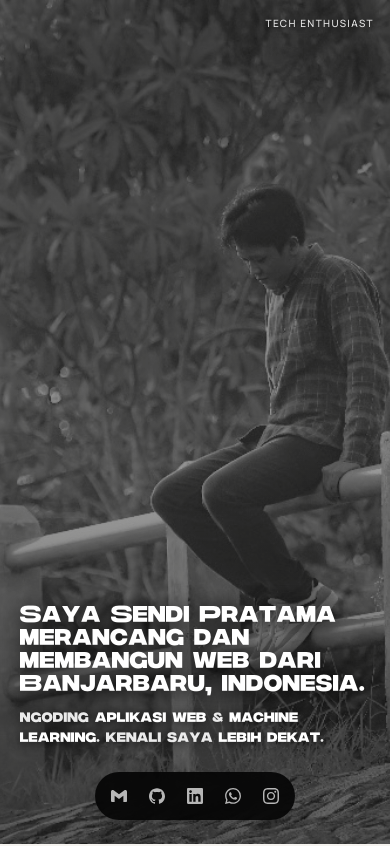
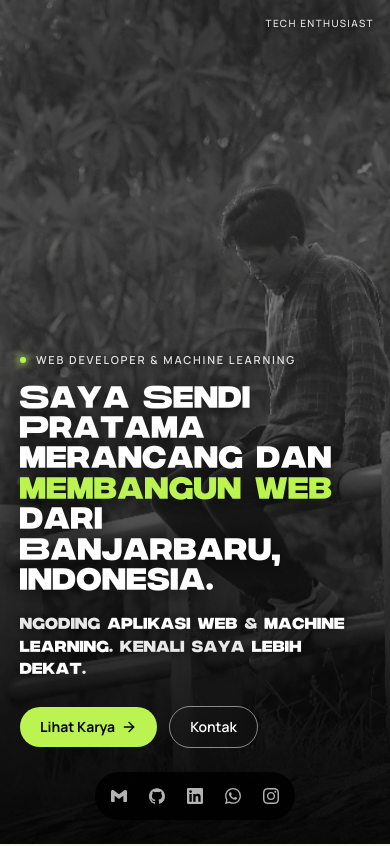
Before and after one commit to sendi8921/PORTOFOLIO, a React (Vite) app: page / in a window 390 px wide. Shown: the top 846 px of the page. Built offline with nearby package versions, Linux system fonts and the light colour scheme.

Commit message:
Improve hero section layout and typography on mobile
Co-Authored-By: Devin AI <158243242+devin-ai-integration[bot]@users.noreply.github.com>

```diff
--- a/src/components/Portfolio.jsx
+++ b/src/components/Portfolio.jsx
@@ -443,7 +443,8 @@ export default function PortfolioMinimal() {
           className="absolute inset-0 w-full h-full object-cover object-center grayscale opacity-90"
         />
         <div className="absolute inset-0 bg-black/25" />
-        <div className="absolute inset-0 bg-gradient-to-b from-black/35 via-black/10 to-black/45" />
+        <div className="absolute inset-0 bg-gradient-to-b from-black/40 via-black/10 to-black/50" />
+        <div className="absolute inset-x-0 bottom-0 h-[72%] bg-gradient-to-t from-black/85 via-black/45 to-transparent" />
 
         <div className="absolute top-4 right-4 sm:top-8 sm:right-8 text-right max-w-[45%] sm:max-w-none">
           <p className="text-[10px] sm:text-sm font-medium tracking-[0.14em] sm:tracking-[0.18em] uppercase text-white/90 drop-shadow-[0_1px_4px_rgba(0,0,0,0.9)]">
@@ -452,17 +453,40 @@ export default function PortfolioMinimal() {
         </div>
 
         <div className="absolute bottom-24 left-5 right-5 sm:bottom-40 sm:left-10 sm:right-auto sm:max-w-lg">
-          <p className="font-cantry text-white font-semibold leading-[1.15] text-xl xs:text-2xl sm:text-3xl md:text-4xl drop-shadow-[0_2px_10px_rgba(0,0,0,0.85)] break-words">
+          <div className="mb-4 sm:mb-5 flex items-center gap-2.5">
+            <span className="h-1.5 w-1.5 rounded-full bg-lime-300 shadow-[0_0_10px_2px_rgba(190,242,100,0.7)]" />
+            <span className="text-[11px] sm:text-xs font-semibold uppercase tracking-[0.16em] sm:tracking-[0.18em] text-white/85 drop-shadow-[0_1px_4px_rgba(0,0,0,0.9)]">
+              Web Developer &amp; Machine Learning
+            </span>
+          </div>
+
+          <h1 className="font-cantry text-white font-semibold leading-[1.12] text-[1.7rem] xs:text-3xl sm:text-4xl md:text-5xl drop-shadow-[0_2px_12px_rgba(0,0,0,0.9)] break-words">
             Saya Sendi Pratama merancang dan{" "}
-            <span className="font-medium">membangun web</span> dari{" "}
+            <span className="text-lime-300">membangun web</span> dari{" "}
             Banjarbaru, Indonesia.
-          </p>
-          <p className="font-cantry mt-3 sm:mt-5 text-white/90 text-xs sm:text-sm leading-relaxed max-w-sm drop-shadow-[0_1px_6px_rgba(0,0,0,0.85)]">
+          </h1>
+
+          <p className="font-cantry mt-4 sm:mt-5 text-white/90 text-sm leading-relaxed max-w-sm drop-shadow-[0_1px_6px_rgba(0,0,0,0.9)]">
             Ngoding{" "}
             <span className="font-medium text-white">aplikasi web</span> &amp;{" "}
             <span className="font-medium text-white">machine learning</span>.
             Kenali saya <span className="font-medium text-white">lebih dekat</span>.
           </p>
+
+          <div className="mt-6 flex flex-wrap items-center gap-3">
+            <a
+              href="#work"
+              className="inline-flex items-center gap-1.5 rounded-full bg-lime-300 text-black text-sm font-bold px-5 py-2.5 hover:bg-lime-200 transition-colors"
+            >
+              Lihat Karya <ArrowRight size={16} className="shrink-0" />
+            </a>
+            <a
+              href="#contact"
+              className="inline-flex items-center gap-1.5 rounded-full border border-white/50 text-white text-sm font-semibold px-5 py-2.5 backdrop-blur-sm hover:bg-white/10 transition-colors"
+            >
+              Kontak
+            </a>
+          </div>
         </div>
       </section>
 
```
